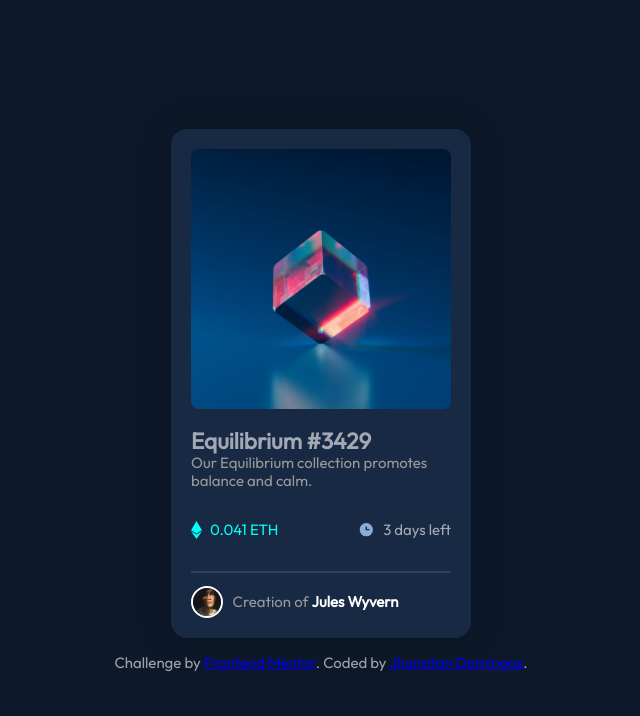
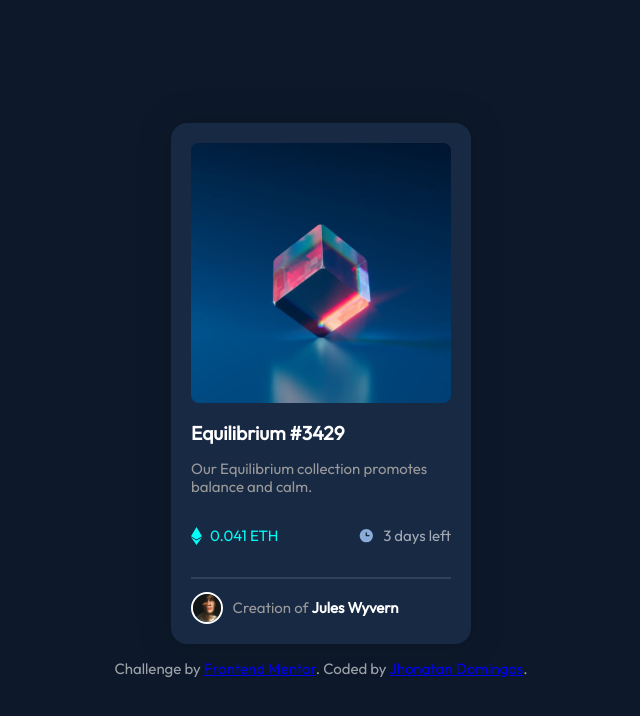
Before and after one commit to JhonyDomingos/nft-preview-card-component-main, a plain HTML site: page index.html in a window 1280 px wide. Shown: the whole page, without its empty margins (319-959 px from the left). Drawn offline with Linux system fonts and the light colour scheme.

Commit message:
Update style.css

```diff
--- a/css/style.css
+++ b/css/style.css
@@ -109,10 +109,11 @@ main .creator img {
 }
 /*TEXTS FORMAT
 **************************************************/
-main h1 {
+main h2 {
     color: hsl(0, 0%, 100%);
     font-weight: 600;
-    font-size: 1.5rem;
+    font-size: 1.2rem;
+    padding-bottom: 1rem;
 }
 
 main p {
@@ -125,7 +126,7 @@ main .creator span {
 }
 /* HOVER EFFECTS
 **************************************************/
-main h1:hover {
+main h2:hover {
     color: hsl(178, 100%, 50%);
     cursor: pointer;
 }
```
